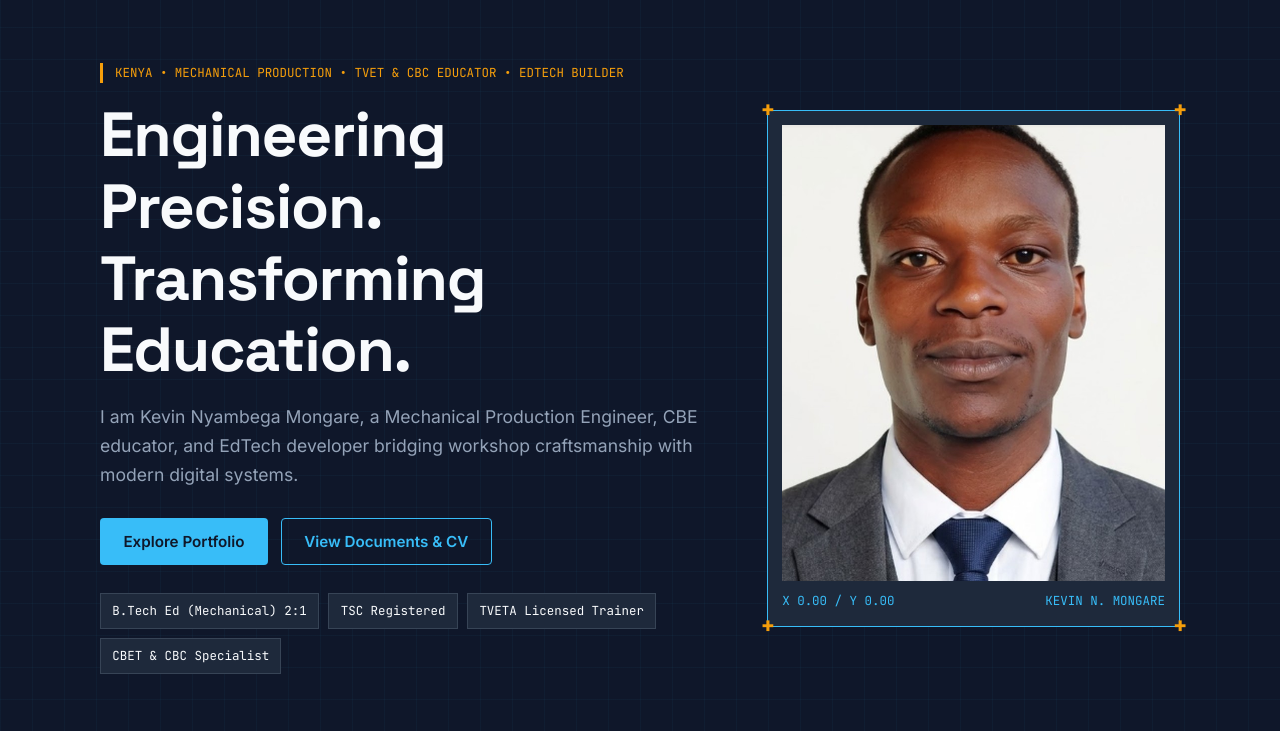
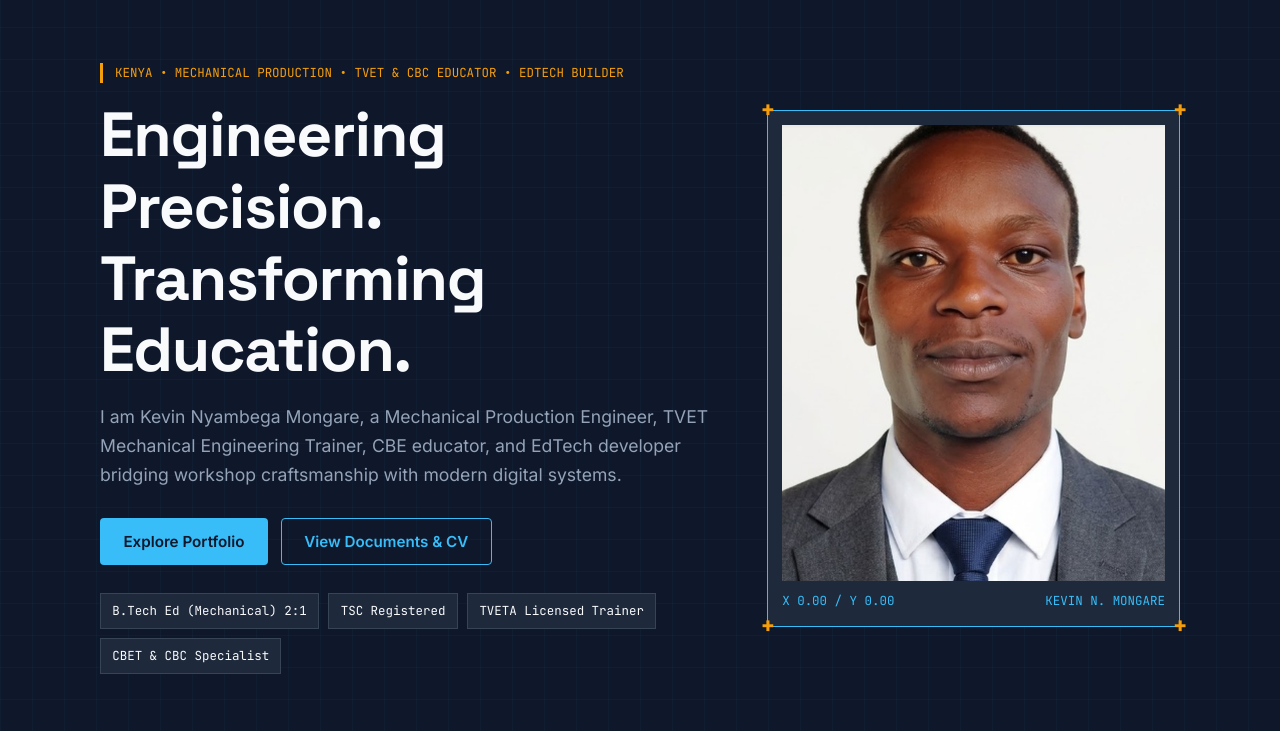
Before and after one commit to Nyambega-cmd/Portifolio, a plain HTML site: page index.html in a window 1280 px wide. Shown: the part 69-800 px from the top of the page. Drawn offline with Linux system fonts and the light colour scheme.

Commit message:
Add files via upload

```diff
--- a/index.html
+++ b/index.html
@@ -4,9 +4,9 @@
 <meta charset="UTF-8">
 <meta name="viewport" content="width=device-width, initial-scale=1, viewport-fit=cover">
 <title>Kevin Nyambega Mongare | Mechanical Production, TVET &amp; EdTech</title>
-<meta name="description" content="Portfolio and document hub of Kevin Nyambega Mongare: Mechanical Production Engineer, TVET Mechanical Production trainer, and EdTech builder in Kenya.">
+<meta name="description" content="Portfolio and document hub of Kevin Nyambega Mongare: Mechanical Production specialist, TVET trainer at Keroka Technical Training Institute, and EdTech builder in Kenya.">
 <meta property="og:title" content="Kevin Nyambega Mongare | Mechanical Production, TVET &amp; EdTech">
-<meta property="og:description" content="TVETA-licensed Mechanical Engineering trainer and EdTech builder in Kenya.">
+<meta property="og:description" content="TVETA-licensed Mechanical Engineering trainer at Keroka Technical Training Institute and EdTech builder in Kenya.">
 <meta property="og:image" content="assets/images/kevin-profile.jpg">
 <script type="application/ld+json">{"@context":"https://schema.org","@type":"Person","name":"Kevin Nyambega Mongare","jobTitle":"TVET Trainer","worksFor":{"@type":"EducationalOrganization","name":"Keroka Technical Training Institute"},"email":"nyambegakevin27@gmail.com","address":{"@type":"PostalAddress","addressCountry":"KE"},"alumniOf":"Masinde Muliro University of Science and Technology","knowsLanguage":["en","sw","guz"]}</script>
 <meta name="theme-color" content="#0F172A">
@@ -40,7 +40,7 @@
   <div class="hero-text">
     <p class="badge mono">KENYA • MECHANICAL PRODUCTION • TVET &amp; CBC EDUCATOR • EDTECH BUILDER</p>
     <h1>Engineering Precision. Transforming Education.</h1>
-    <p class="lead">I am Kevin Nyambega Mongare, a Mechanical Production Engineer, CBE educator, and EdTech developer bridging workshop craftsmanship with modern digital systems.</p>
+    <p class="lead">I am Kevin Nyambega Mongare, a Mechanical Production Engineer, TVET Mechanical Engineering Trainer, CBE educator, and EdTech developer bridging workshop craftsmanship with modern digital systems.</p>
     <div class="cta"><a class="btn btn-cyan" href="#portfolio">Explore Portfolio</a><a class="btn btn-ghost" href="#docs">View Documents &amp; CV</a></div>
     <ul class="metrics mono">
       <li>B.Tech Ed (Mechanical) 2:1</li><li>TSC Registered</li><li>TVETA Licensed Trainer</li><li>CBET &amp; CBC Specialist</li>
```
